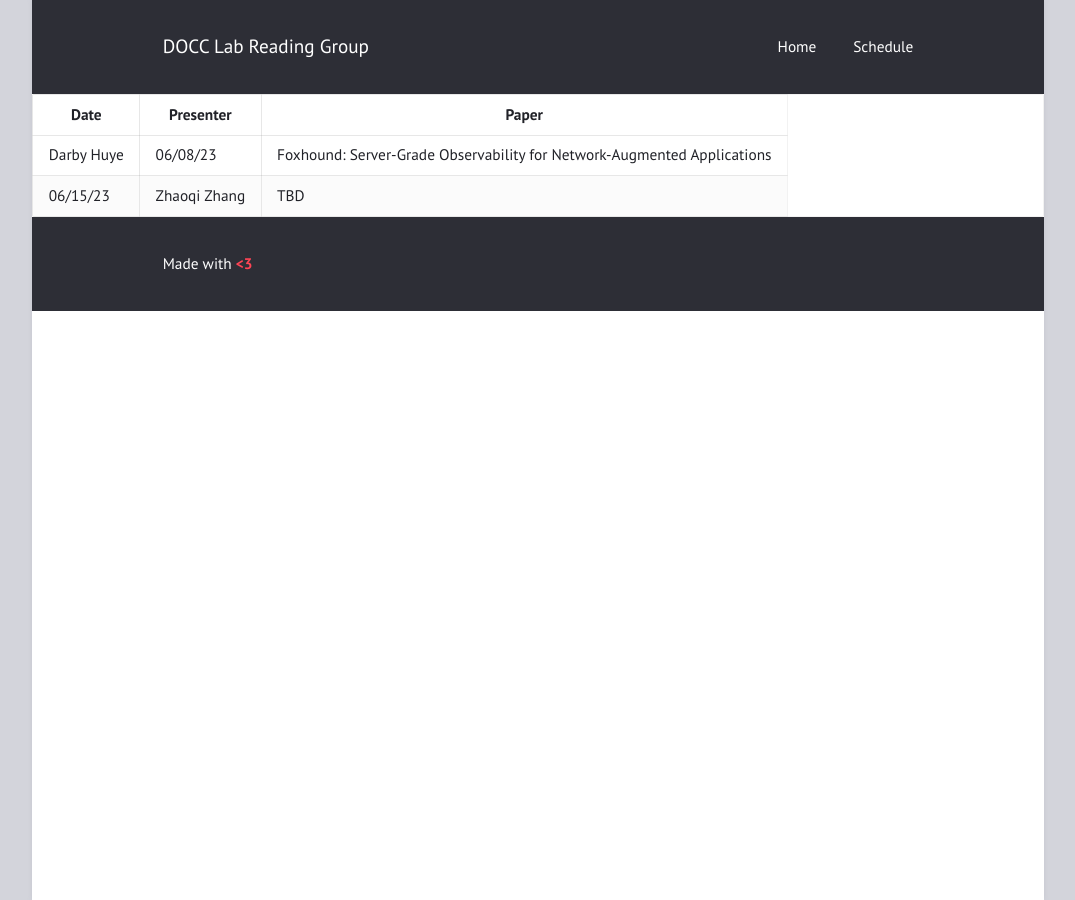
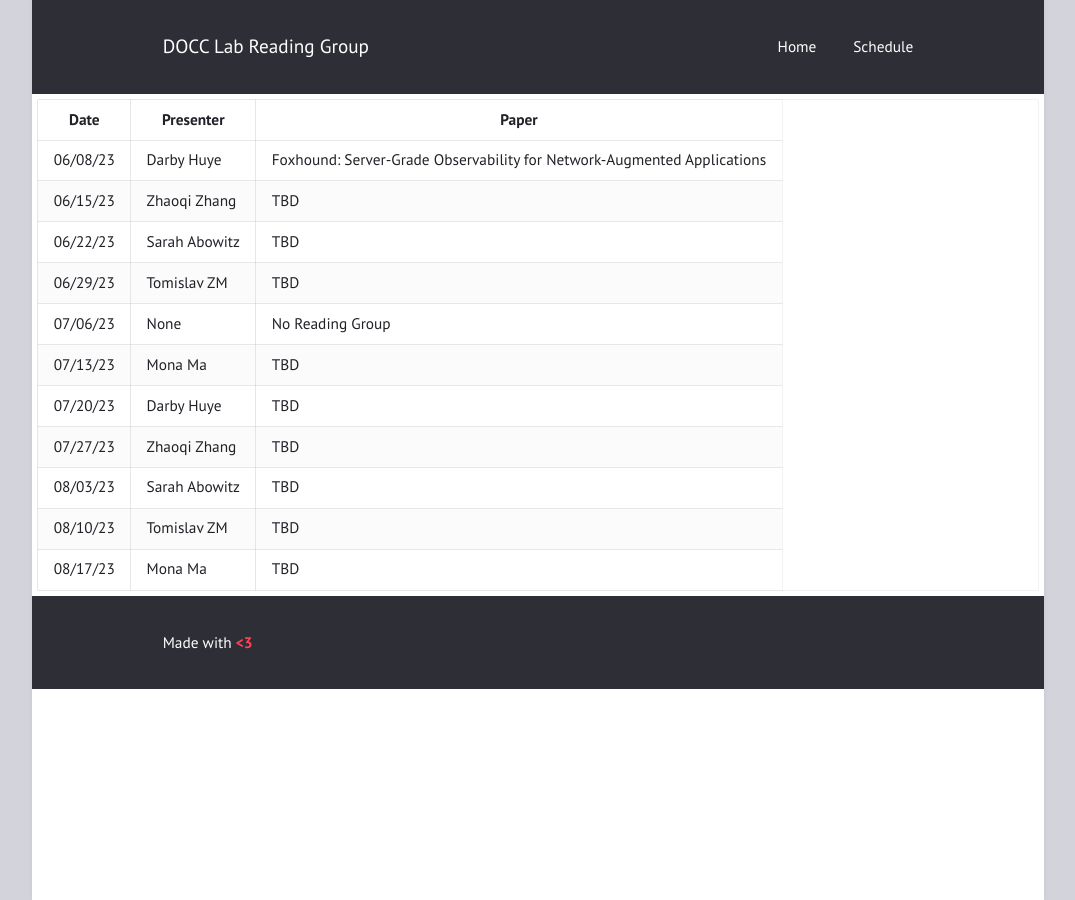
Before and after one commit to docc-lab/reading-group, a Jekyll site: the page built from schedule.html, in a window 1280 px wide. Shown: the whole page, without its empty margins (102-1177 px from the left). Built offline with Jekyll 4.4.1, drawn with Linux system fonts in a browser that asks for light colours.

Commit message:
update schedule

```diff
--- a/_includes/calendar.html
+++ /dev/null
@@ -1,17 +0,0 @@
-<table>
-  <tr>
-    <th>Date</th>
-    <th>Presenter</th>
-    <th>Paper</th>
-  </tr>
-  <tr>
-    <td>Darby Huye</td>
-    <td>06/08/23</td>
-    <td>Foxhound: Server-Grade Observability for Network-Augmented Applications</td>
-  </tr>
-  <tr>
-    <td>06/15/23</td>
-    <td>Zhaoqi Zhang</td>
-    <td>TBD</td>
-  </tr>
-</table>
--- a/index.html
+++ b/index.html
@@ -2,7 +2,6 @@
 layout: default
 title: "Home"
 ---
-
 {% if site.show_excerpts %}
   {% include home.html %}
 {% else %}
--- a/schedule.html
+++ b/schedule.html
@@ -3,8 +3,65 @@ layout: default
 title: "Schedule"
 ---
 
-{% if site.show_excerpts %}
-  {% include calendar.html %}
-{% else %}
-  {% include calendar.html %}
-{% endif %}
+<table class="center" style='margin: 5px;'>
+  <tr>
+    <th>Date</th>
+    <th>Presenter</th>
+    <th>Paper</th>
+  </tr>
+  <tr>
+    <td>06/08/23</td>
+    <td>Darby Huye</td>
+    <td>Foxhound: Server-Grade Observability for Network-Augmented Applications</td>
+  </tr>
+  <tr>
+    <td>06/15/23</td>
+    <td>Zhaoqi Zhang</td>
+    <td>TBD</td>
+  </tr>
+  <tr>
+    <td>06/22/23</td>
+    <td>Sarah Abowitz</td>
+    <td>TBD</td>
+  </tr>
+  <tr>
+    <td>06/29/23</td>
+    <td>Tomislav ZM</td>
+    <td>TBD</td>
+  </tr>
+  <tr>
+    <td>07/06/23</td>
+    <td>None</td>
+    <td>No Reading Group</td>
+  </tr>
+  <tr>
+    <td>07/13/23</td>
+    <td>Mona Ma</td>
+    <td>TBD</td>
+  </tr>
+  <tr>
+    <td>07/20/23</td>
+    <td>Darby Huye</td>
+    <td>TBD</td>
+  </tr>
+  <tr>
+    <td>07/27/23</td>
+    <td>Zhaoqi Zhang</td>
+    <td>TBD</td>
+  </tr>
+  <tr>
+    <td>08/03/23</td>
+    <td>Sarah Abowitz</td>
+    <td>TBD</td>
+  </tr>
+  <tr>
+    <td>08/10/23</td>
+    <td>Tomislav ZM</td>
+    <td>TBD</td>
+  </tr>
+  <tr>
+    <td>08/17/23</td>
+    <td>Mona Ma</td>
+    <td>TBD</td>
+  </tr>
+</table>
```
